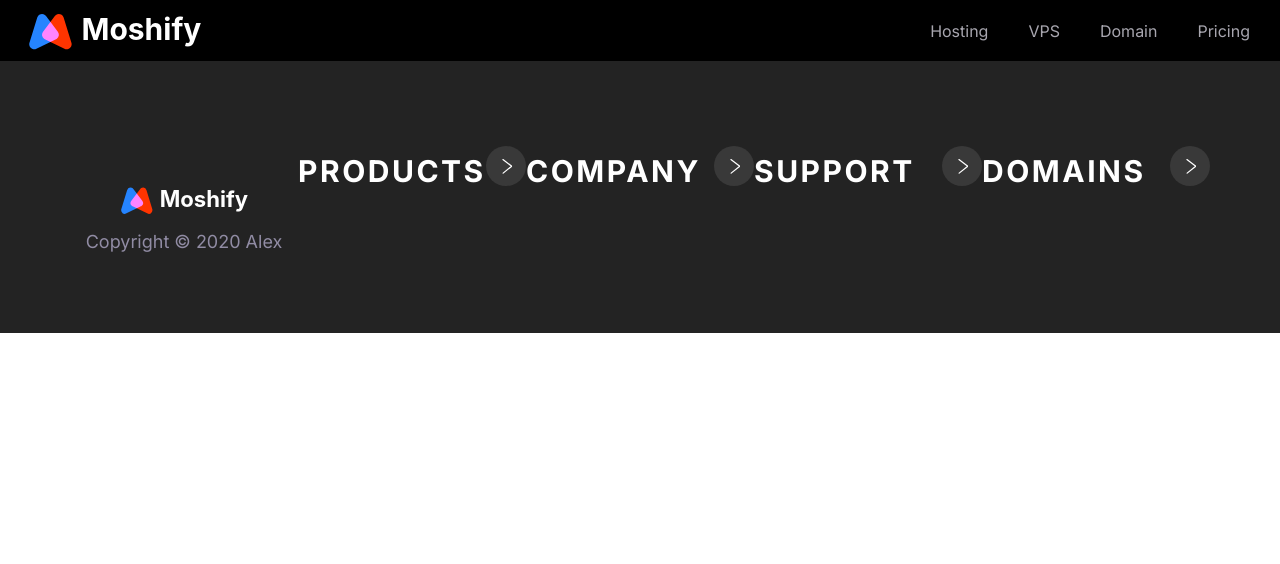
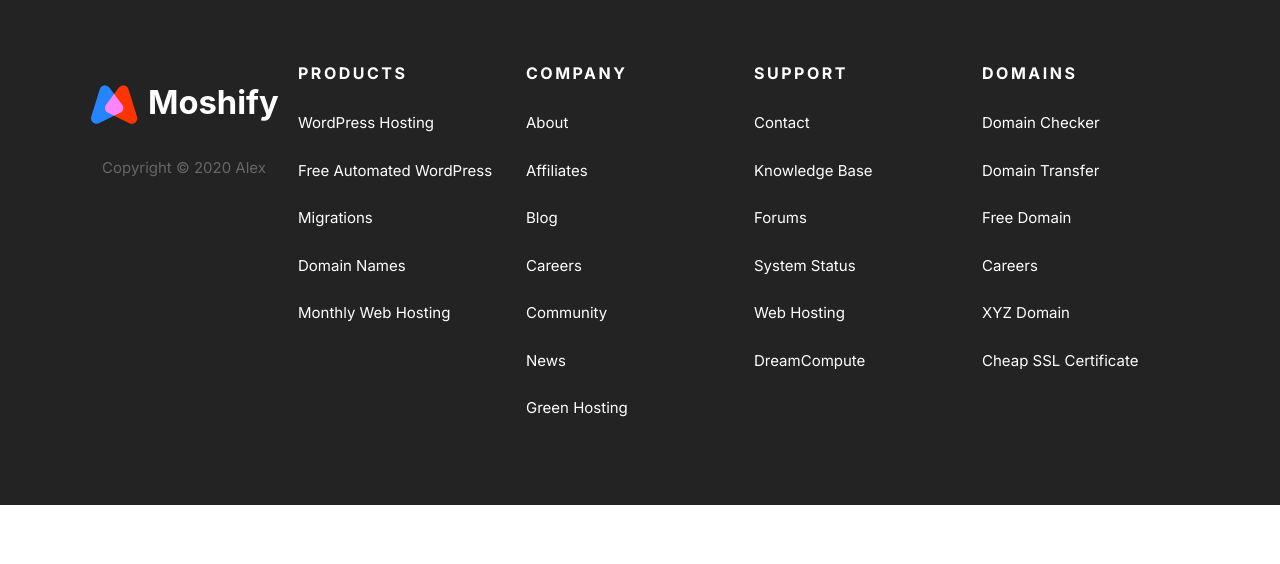
Before and after one commit to TwoEyeSea/Moshify-Repo, a plain HTML site: page index.html in a window 1280 px wide. Drawn offline with Linux system fonts and the light colour scheme.

Commit message:
Footer Section complete. Markup and styles look good, small additions need to be made to formatting

```diff
--- a/CSS/styles.css
+++ b/CSS/styles.css
@@ -724,7 +724,7 @@ a {
 }
 
 .collapsible--expanded .collapsible__content {
-  max-height: 100vh;
+  max-height: 100%;
   opacity: 1;
 }
 
@@ -1028,46 +1028,50 @@ a {
 }
 
 /*Footer*/
-.block-footer {
+.footer {
   background-color: #232323;
   height: 100%;
 }
 
-.block.block-footer {
+.footer {
   padding: var(--padding-vertical) 4.5rem;
 }
 
-.block-footer .collapsible {
+.footer__section {
   border-bottom: 2px solid #393939;
-  padding: 2.5rem 0;
+  padding: 2rem 0;
 }
 
-.block-footer .collapsible--expanded {
+.footer .collapsible--expanded {
   padding-bottom: 2.5rem;
 }
 
-.block-footer .collapsible__heading,
-.collapsible__content,
-.copyright {
+.footer .collapsible__content,
+.footer__copyright {
   color: #fff;
 }
 
-.block-footer .collapsible__heading {
+.footer__heading {
   text-transform: uppercase;
   letter-spacing: 2.5px;
   line-height: 1.7;
   margin: 0;
 }
 
-.block-footer .collapsible__content {
+.footer__list {
   opacity: 0.5;
 }
 
-.block-footer .copyright {
-  opacity: 0.3;
+.footer__list a {
+  color: #fff;
 }
 
-.block-footer .list__item {
+.footer__copyright {
+  opacity: 0.3;
+  font-size: 2.1rem;
+}
+
+.footer .list__item {
   margin: 2.5rem 0;
 }
 
@@ -1084,15 +1088,39 @@ a {
 
 @media screen and (min-width: 1024px) {
   .footer__brand-image > img {
-    height: 4rem;
+    width: 100%;
+  }
+
+  .footer__section {
+    padding: 0;
   }
 
   .footer__brand {
     grid-column: 1/1;
     grid-row: 1/1;
+    margin-top: 0;
   }
 
-  .block-footer .collapsible {
+  .footer .collapsible {
     border-bottom: none;
   }
+
+  .footer__list {
+    max-height: 100%;
+    /* TO DO: Consider implementing this as a universal rule for all img elements */
+    opacity: 1;
+    font-size: 1.5rem;
+  }
+
+  .footer .collapsible__chevron {
+    display: none;
+  }
+
+  .footer__heading {
+    font-size: 1.6rem;
+  }
+
+  .footer__copyright {
+    font-size: 1.5rem;
+  }
 }
--- a/index.html
+++ b/index.html
@@ -18,7 +18,7 @@
 
 
   <body">
-    <nav class="nav collapsible">
+    <!-- <nav class="nav collapsible">
       <a href="/"><img class="nav__brand" src="Images/logo.svg" alt="#" /></a>
       <svg class="icon icon--white nav__toggler">
         <use xlink:href="images/sprite.svg#menu"></use>
@@ -29,84 +29,84 @@
         <li class="nav__item"><a href="#">Domain</a></li>
         <li class="nav__item"><a href="#">Pricing</a></li>
       </ul>
-    </nav>
+    </nav> -->
 
-    <section class="block-footer block">
-      <footer class="grid grid--1x5 container">
-        <div class="collapsible">
+    <footer class="footer block--dark block">
+      <div class="grid grid--1x5 container">
+        <section class="footer__section collapsible">
           <header class="collapsible__header">
-            <h2 class="collapsible__heading">Products</h2>
+            <h2 class="collapsible__heading footer__heading">Products</h2>
 
             <svg class="icon icon--white collapsible__chevron">
               <use xlink:href="images/sprite.svg#chevron"></use>
             </svg>
           </header>
-          <ul class="list collapsible__content">
-            <li class="list__item">WordPress Hosting</li>
-            <li class="list__item">Free Automated WordPress</li>
-            <li class="list__item">Migrations</li>
-            <li class="list__item">Domain Names</li>
-            <li class="list__item">Monthly Web Hosting</li>
+          <ul class="list footer__list collapsible__content">
+            <li class="list__item"><a href="#">WordPress Hosting</a></li>
+            <li class="list__item"><a href="#">Free Automated WordPress</a></li>
+            <li class="list__item"><a href="#">Migrations</a></li>
+            <li class="list__item"><a href="#">Domain Names</a></li>
+            <li class="list__item"><a href="#">Monthly Web Hosting</a></li>
           </ul>
-        </div>
-        <div class="collapsible">
+        </section>
+        <section class="footer__section collapsible">
           <header class="collapsible__header">
-            <h2 class="collapsible__heading">Company</h2>
+            <h2 class="collapsible__heading footer__heading">Company</h2>
 
             <svg class="icon icon--white collapsible__chevron">
               <use xlink:href="images/sprite.svg#chevron"></use>
             </svg>
           </header>
-          <ul class="list collapsible__content">
-            <li class="list__item">About</li>
-            <li class="list__item">Affiliates</li>
-            <li class="list__item">Blog</li>
-            <li class="list__item">Careers</li>
-            <li class="list__item">Community</li>
-            <li class="list__item">News</li>
-            <li class="list__item">Green Hosting</li>
+          <ul class="list footer__list collapsible__content">
+            <li class="list__item"><a href="#">About</a></li>
+            <li class="list__item"><a href="#">Affiliates</a></li>
+            <li class="list__item"><a href="#">Blog</a></li>
+            <li class="list__item"><a href="#">Careers</a></li>
+            <li class="list__item"><a href="#">Community</a></li>
+            <li class="list__item"><a href="#">News</a></li>
+            <li class="list__item"><a href="#">Green Hosting</a></li>
           </ul>
-        </div>
-        <div class="collapsible">
+        </section>
+        <section class="footer__section collapsible">
           <header class="collapsible__header">
-            <h2 class="collapsible__heading">Support</h2>
+            <h2 class="collapsible__heading footer__heading">Support</h2>
 
             <svg class="icon icon--white collapsible__chevron">
               <use xlink:href="images/sprite.svg#chevron"></use>
             </svg>
           </header>
-            <ul class="list collapsible__content">
-              <li class="list__item">Contact</li>
-              <li class="list__item">Knowledge Base</li>
-              <li class="list__item">Forums</li>
-              <li class="list__item">System Status</li>
-              <li class="list__item">Web Hosting</li>
-              <li class="list__item">DreamCompute</li>
+            <ul class="list footer__list collapsible__content">
+              <li class="list__item"><a href="#">Contact</a></li>
+              <li class="list__item"><a href="#">Knowledge Base</a></li>
+              <li class="list__item"><a href="#">Forums</a></li>
+              <li class="list__item"><a href="#">System Status</a></li>
+              <li class="list__item"><a href="#">Web Hosting</a></li>
+              <li class="list__item"><a href="#">DreamCompute</a></li>
             </ul>
-        </div>
-        <div class="collapsible">
+        </section>
+        <section class="footer__section collapsible">
           <header class="collapsible__header">
-            <h2 class="collapsible__heading">Domains</h2>
+            <h2 class="collapsible__heading footer__heading">Domains</h2>
 
             <svg class="icon icon--white collapsible__chevron">
               <use xlink:href="images/sprite.svg#chevron"></use>
             </svg>
           </header>
-            <ul class="list collapsible__content">
-              <li class="list__item">Domain Checker</li>
-              <li class="list__item">Domain Transfer</li>
-              <li class="list__item">Free Domain</li>
-              <li class="list__item">Careers</li>
-              <li class="list__item">XYZ Domain</li>
-              <li class="list__item">Cheap SSL Certificate</li>
+            <ul class="list footer__list collapsible__content">
+              <li class="list__item"><a href="#">Domain Checker</a></li>
+              <li class="list__item"><a href="#">Domain Transfer</a></li>
+              <li class="list__item"><a href="#">Free Domain</a></li>
+              <li class="list__item"><a href="#">Careers</a></li>
+              <li class="list__item"><a href="#">XYZ Domain</a></li>
+              <li class="list__item"><a href="#">Cheap SSL Certificate</a></li>
             </ul>
-        </div>
+        </section>
         <div class="footer__brand">
           <a class="footer__brand-image" href="/"><img src="Images/logo.svg" alt="#" /></a>
-          <p class="copyrig">Copyright &#169 2020 Alex</p>
+          <p class="footer__copyright">Copyright &#169 2020 Alex</p>
         </div>
-      </footer>
-    </section>
+      </div>
+    </footer>
 
     <script src="js/main.js"></script>
   </body>
```
